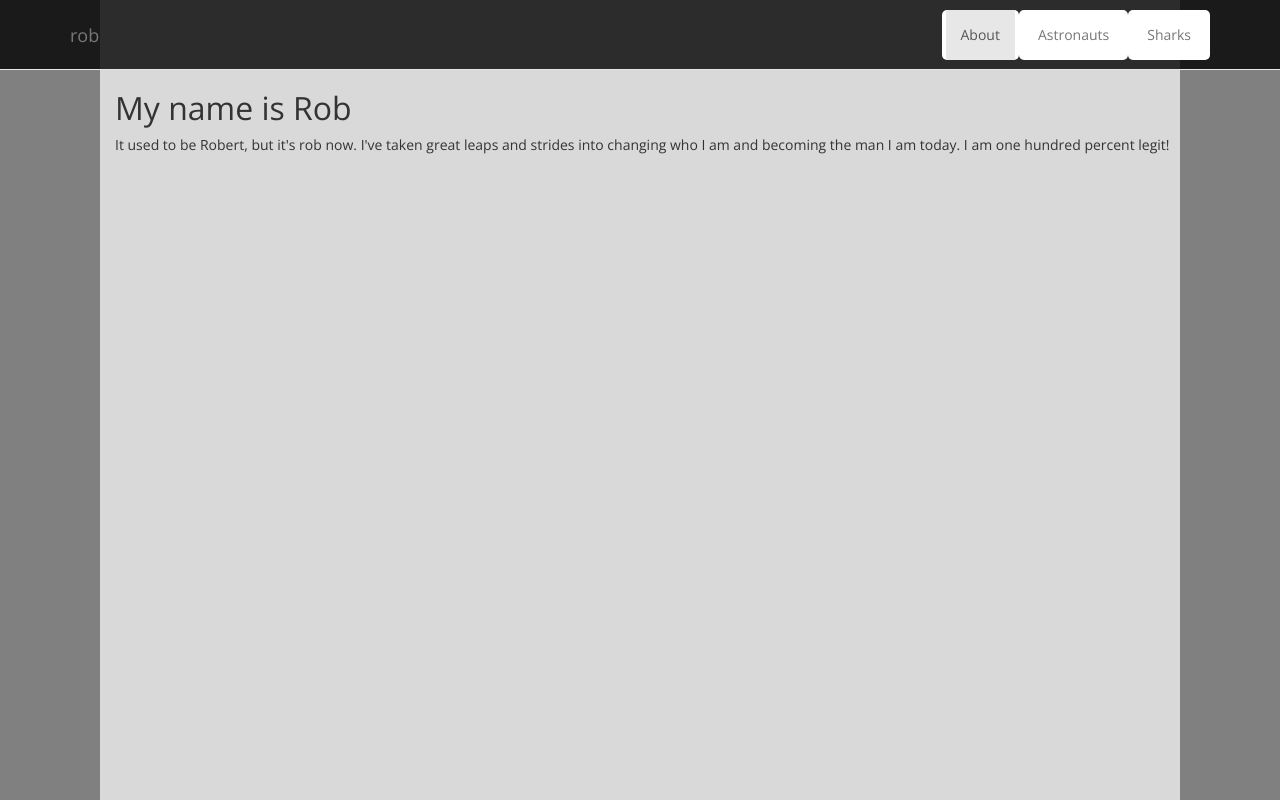
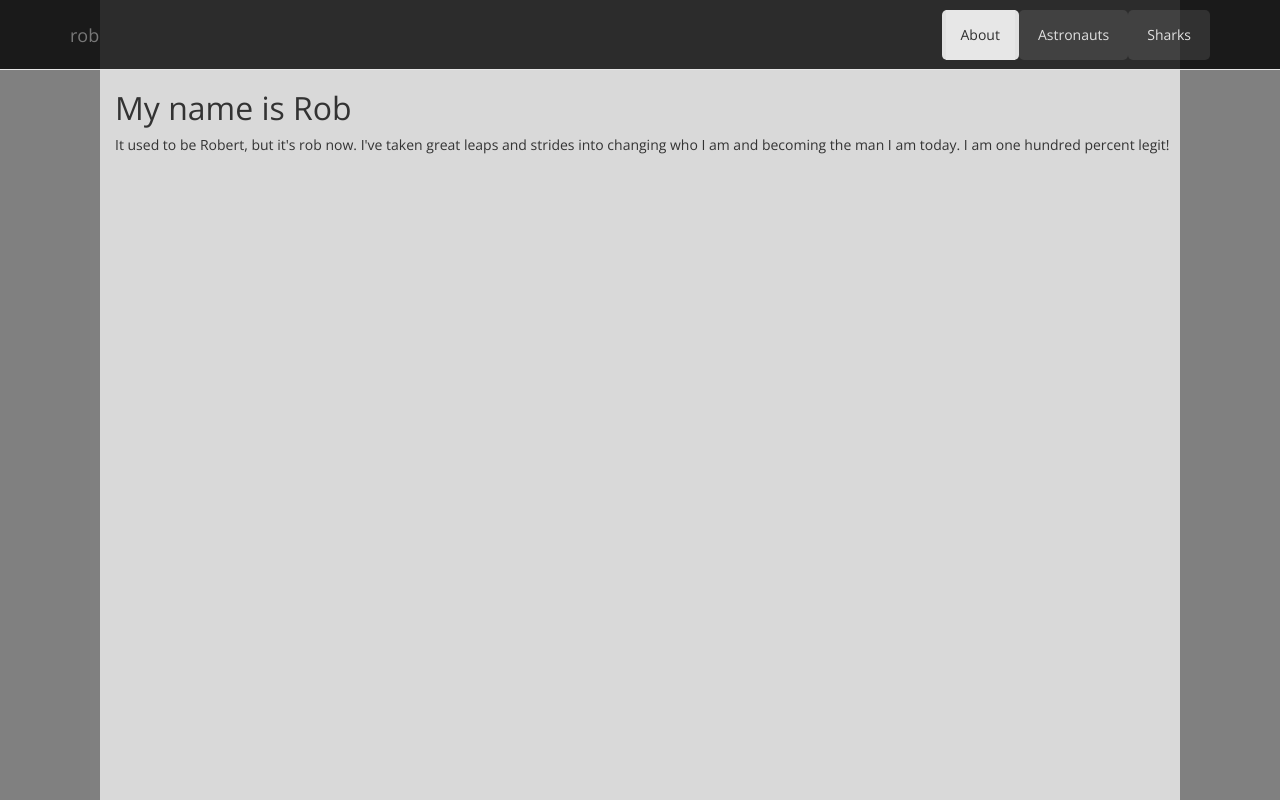
Before and after one commit to rlayrd/slawthed.github.io, a plain HTML site: page about.html in a window 1280 px wide. Drawn offline with nearby package versions, Linux system fonts and the light colour scheme.

Commit message:
changed more navbar stuff

```diff
--- a/style.css
+++ b/style.css
@@ -16,17 +16,22 @@ body {
     min-height: 70px;
     padding-top: 10px;
     background-color: rgba(0, 0, 0, 0.8);
+    text-color: #dcdcdc;
 }
 
 .navbar ul li {
-    background-color: white;
+    background-color: rgba(255, 255, 255, 0.1);
     border-radius: 5px;
     padding-right: 4px;
     padding-left: 4px;
+    color: #e7e7e7;
 }
-.navbar ul li.active {
-
-}
+.navbar ul li a { color: #e1e1e1 !important; }
+.navbar ul li.active { background-color: #e1e1e1; }
+.navbar ul li a:hover { color: #e1e1e1 !important; }
+.navbar ul li.active a { color: rgba(0, 0, 0, 0.8) !important;}
+.navbar ul li a:hover { color: #f6f6f6 !important; }
+.navbar ul li.active a:hover { color: rgba(0, 0, 0, 0.8) !important; }
 img {
     border: 10px solid grey;
     padding: 10px;
```
